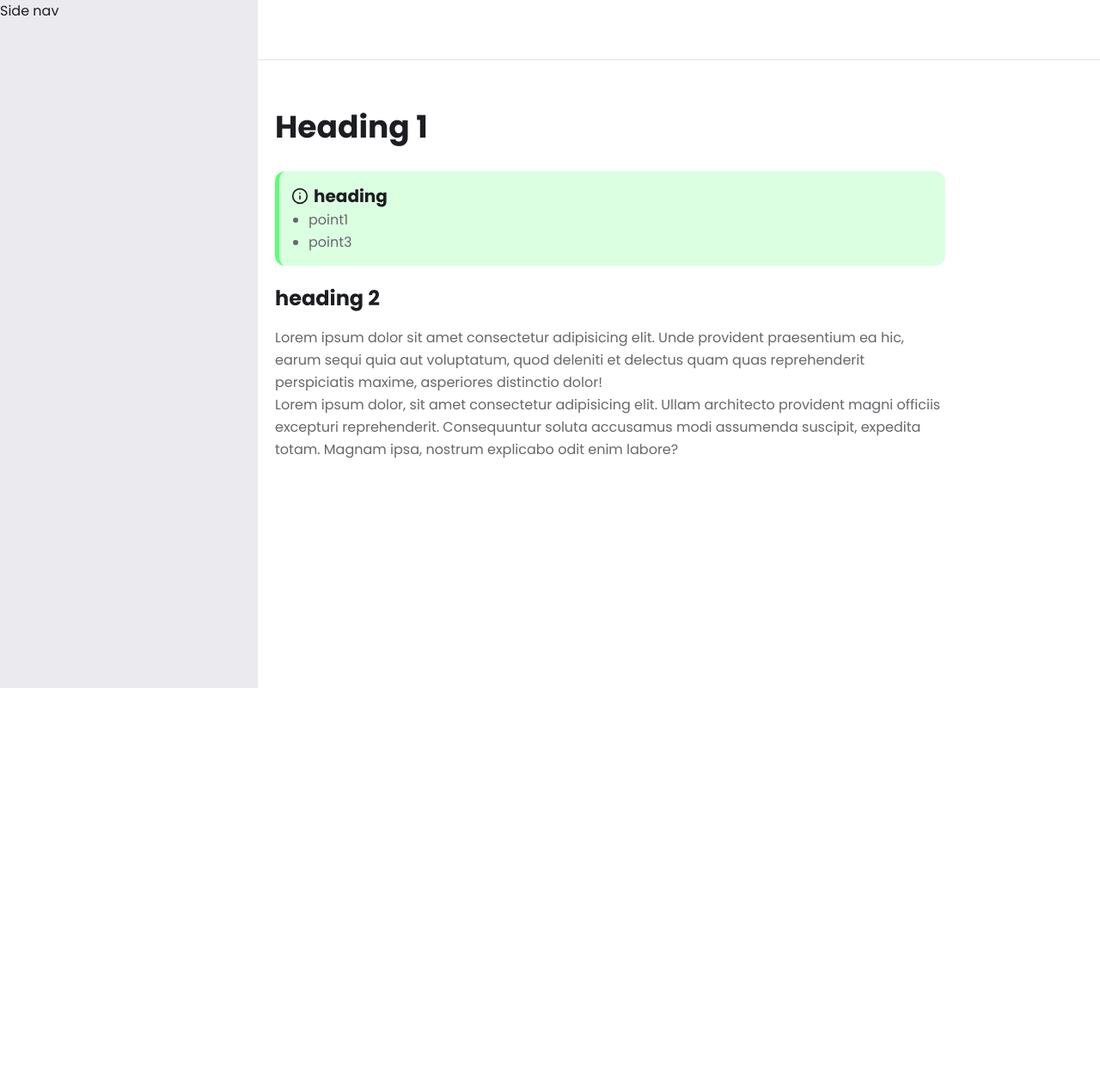
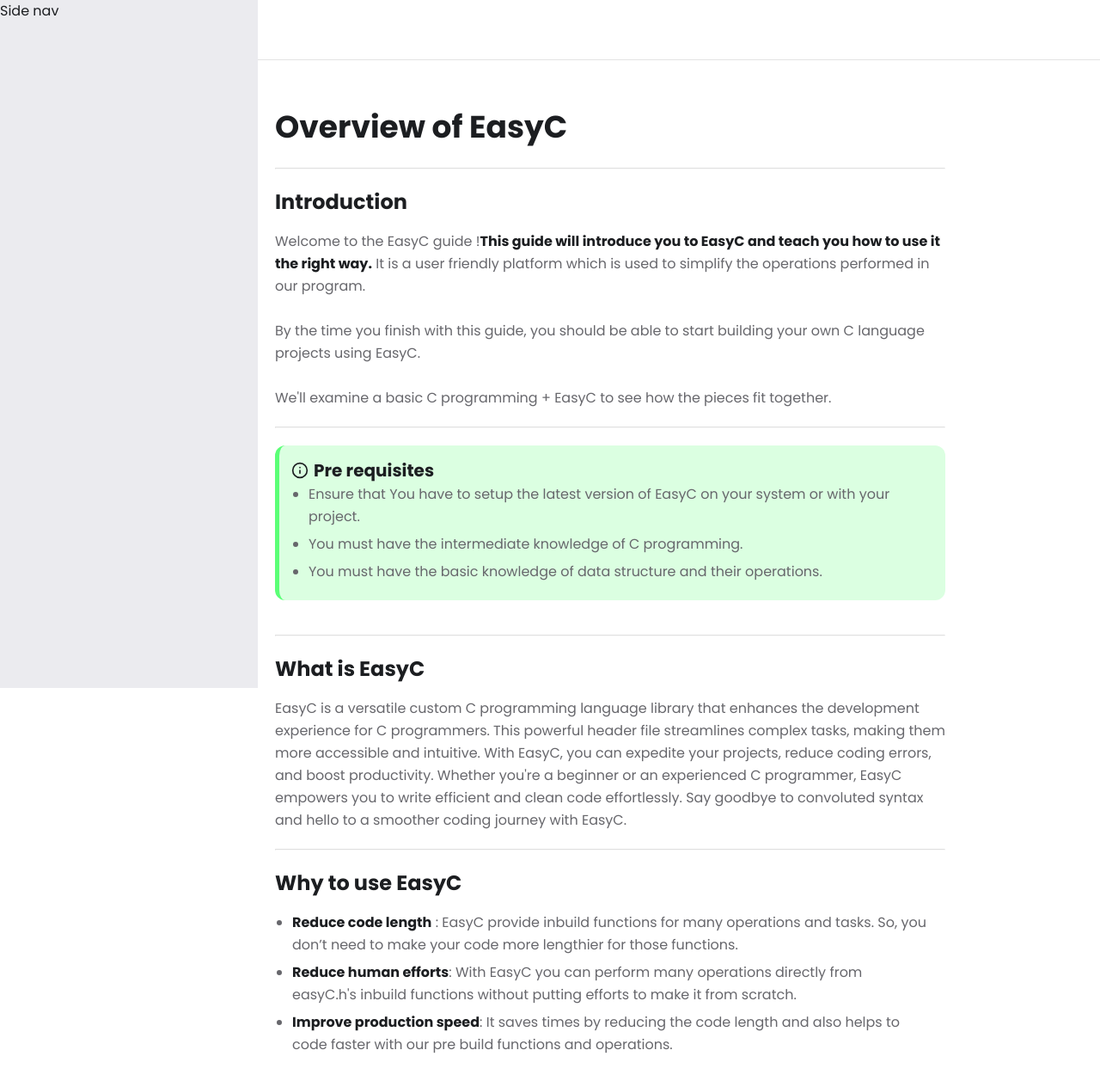
Before and after one commit to Harshkhanagwal/easyc-website, a React (Vite) app: page /guide/overview in a window 1280 px wide. Shown: the top 1264 px of the page at 86% size. Before the commit the page ends 800 px from the top, so only its background shows below. Built offline with nearby package versions, Linux system fonts and the light colour scheme.

Commit message:
adding content for overview page

```diff
--- a/src/Pages/Subpages/Overview.jsx
+++ b/src/Pages/Subpages/Overview.jsx
@@ -8,23 +8,40 @@ const Overview = () => {
 
                 <div className="content-area">
 
-                    <h1>Heading 1</h1>
+                    <h1>Overview of EasyC</h1>
+                    <hr />
+
+                    <h2>Introduction</h2>
+                    <p>
+                        Welcome to the EasyC guide !<b>This guide will introduce you to EasyC and teach you how to use it the right way.</b> It is a user friendly platform which is used to simplify the operations performed in our program.<br /><br />
+
+                        By the time you finish with this guide, you should be able to start building your own C language projects using EasyC.<br /><br />
+
+                        We'll examine a basic C programming + EasyC to see how the pieces fit together.
+                    </p>
+                    <hr />
 
 
-                    <Calloutbx heading={"heading"} list={["point1", "point3"]} />
+                    <Calloutbx heading={"Pre requisites"} list={["Ensure that You have to setup the latest version of  EasyC  on your system or with your project.", "You must have the intermediate knowledge of C programming.", "You must have the basic knowledge of data structure and their operations. "]} />
+                    <hr />
 
-                    <h2>heading 2</h2>
+                    <h2>What is EasyC</h2>
                     <p>
+                        EasyC is a versatile custom C programming language library that enhances the development experience for C programmers. This powerful header file streamlines complex tasks, making them more accessible and intuitive. With EasyC, you can expedite your projects, reduce coding errors, and boost productivity. Whether you're a beginner or an experienced C programmer, EasyC empowers you to write efficient and clean code effortlessly. Say goodbye to convoluted syntax and hello to a smoother coding journey with EasyC.
+                    </p>
+                    <hr />
 
-                        Lorem ipsum dolor sit amet consectetur adipisicing elit. Unde provident praesentium ea hic, earum sequi quia aut voluptatum, quod deleniti et delectus quam quas reprehenderit perspiciatis maxime, asperiores distinctio dolor!
 
-                        <br />
-
-                        Lorem ipsum dolor, sit amet consectetur adipisicing elit. Ullam architecto provident magni officiis excepturi reprehenderit. Consequuntur soluta accusamus modi assumenda suscipit, expedita totam. Magnam ipsa, nostrum explicabo odit enim labore?
-                    </p>
+                    <h2>Why to use EasyC</h2>
+                    <ul>
+                        <li><b>Reduce code length</b> :  EasyC provide inbuild functions for many operations and tasks. So, you don’t need to make your code more lengthier for those functions.</li>
+                        <li><b>Reduce human efforts</b>: With EasyC you can perform many operations directly from easyC.h's inbuild functions without putting efforts to make it from scratch.</li>
+                        <li><b>Improve production speed</b>: It saves times by reducing the code length and also helps to code faster with our pre build functions and operations.</li>
+                    </ul>
 
                 </div>
             </div>
+
         </>
     )
 }
--- a/src/index.css
+++ b/src/index.css
@@ -21,11 +21,6 @@
   display: flex;
   max-width: 1140px;
 }
-
-
-
-
-
 
 .guide-container {
   width: 100%;
@@ -52,7 +47,7 @@
 h1 {
   font-size: 36px;
   font-weight: bold;
-  margin-bottom: 24px;
+  /* margin-bottom: 16px; */
 }
 
 h2 {
@@ -74,6 +69,10 @@ li {
   color: #67676C;
   font-size: 16px;
   line-height: 26px;
+}
+
+li{
+  margin-bottom: 6px;
 }
 
 hr {
```
